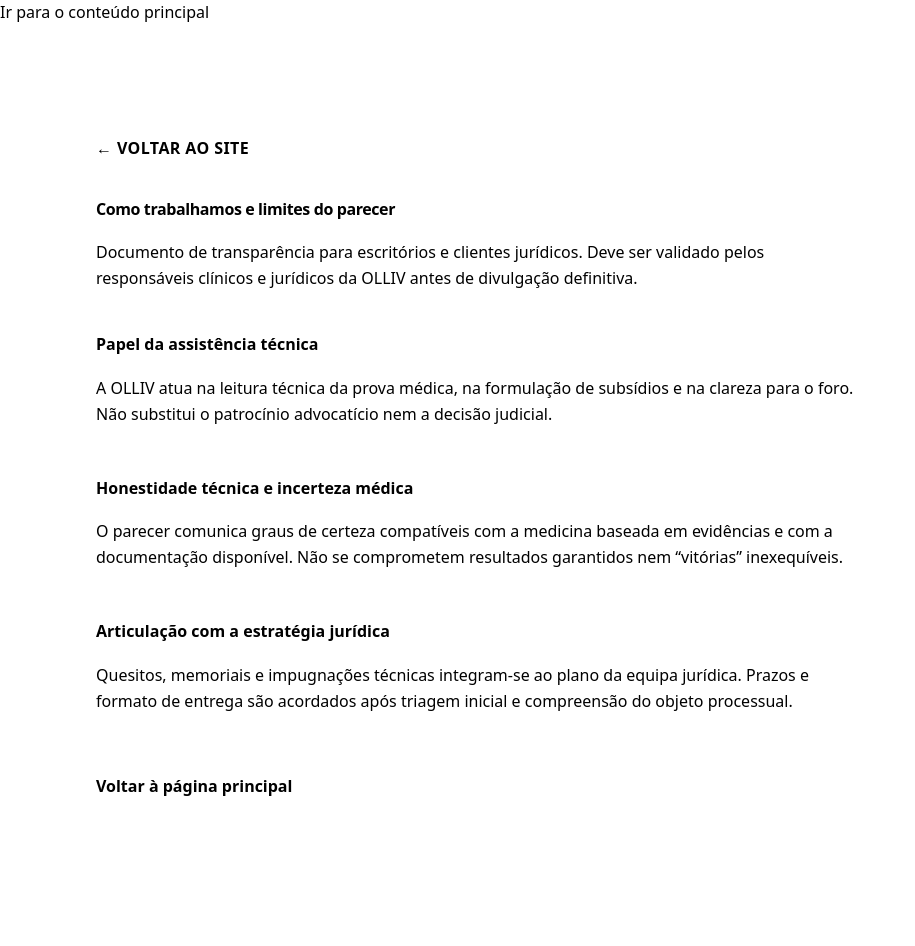
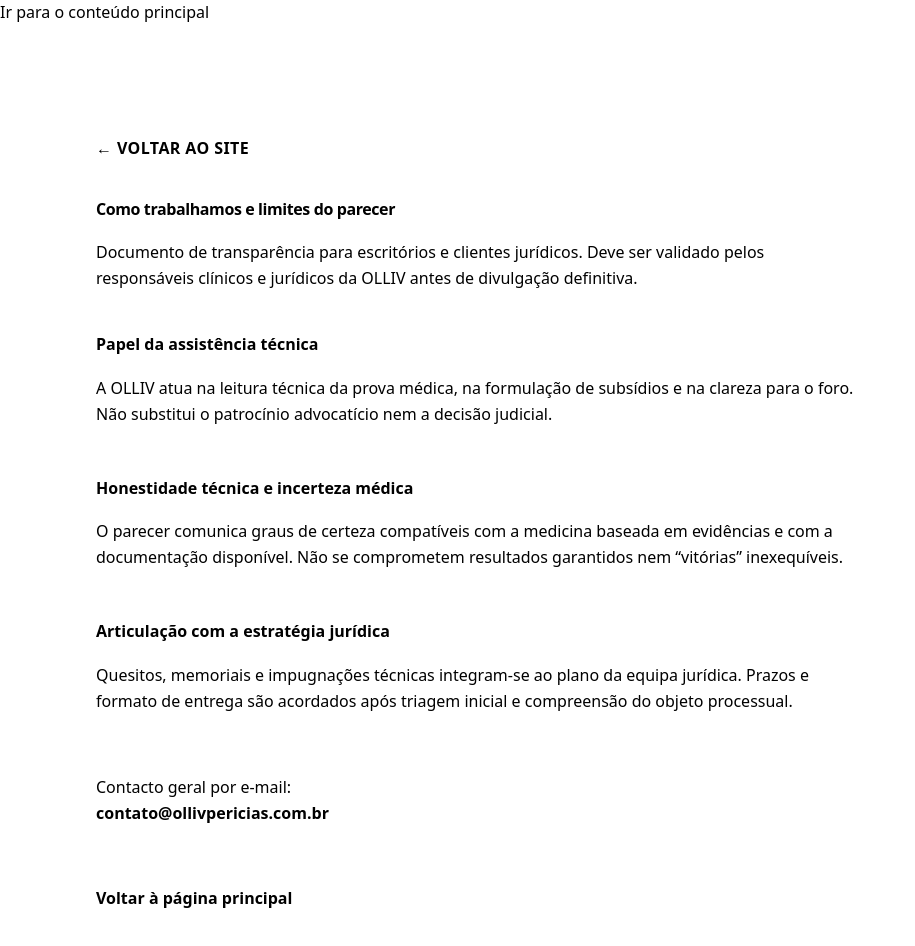
Before and after one commit to stroligo/olliv, a Nuxt app: page /como-trabalhamos in a window 1280 px wide. Shown: the top 946 px of the page, without its empty margins (0-915 px from the left). Before the commit the page ends 862 px from the top, so only its background shows below. Built offline with nearby package versions, Linux system fonts and the light colour scheme.

Commit message:
Front-end finalizado

```diff
--- a/app/constants/siteMarketing.ts
+++ b/app/constants/siteMarketing.ts
@@ -6,6 +6,7 @@
     'Assistência técnica médica estratégica para processos judiciais complexos. Pareceres médico-legais em Brasília-DF.',
 } as const
 
+/** E-mail institucional oficial (contacto geral). Única fonte no projeto — importar onde for necessário. */
 export const OLLIV_CONTACT_EMAIL = 'contato@ollivpericias.com.br' as const
 
 /** Domínio público oficial (HTTPS, sem barra terminal) — alinhado a runtimeConfig.public.siteUrl. */
--- a/app/pages/como-trabalhamos.vue
+++ b/app/pages/como-trabalhamos.vue
@@ -1,4 +1,6 @@
 <script setup lang="ts">
+import { OLLIV_CONTACT_EMAIL } from '~/constants/siteMarketing'
+
 useSeoMeta({
   title: 'Como trabalhamos — OLLIV Perícia Médica',
   description:
@@ -51,6 +53,10 @@
           Quesitos, memoriais e impugnações técnicas integram-se ao plano da equipa jurídica. Prazos
           e formato de entrega são acordados após triagem inicial e compreensão do objeto processual.
         </p>
+        <p class="pt-10 font-body text-body leading-relaxed text-muted">
+          Contacto geral por e-mail:<br />
+          <a class="font-semibold text-gold-dark underline-offset-2 hover:underline" :href="`mailto:${OLLIV_CONTACT_EMAIL}`">{{ OLLIV_CONTACT_EMAIL }}</a>
+        </p>
         <p class="pt-10">
           <NuxtLink
             to="/"
```
Also changed, not shown: 2 other files (tests, documents, lock files or other folders).
